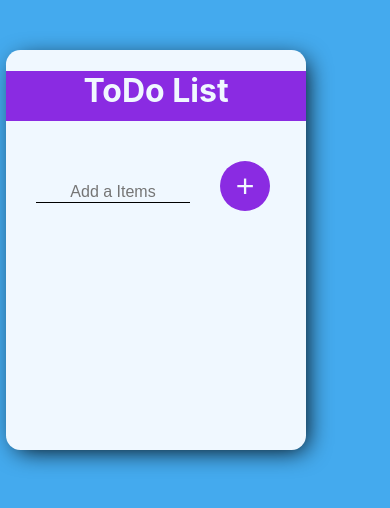
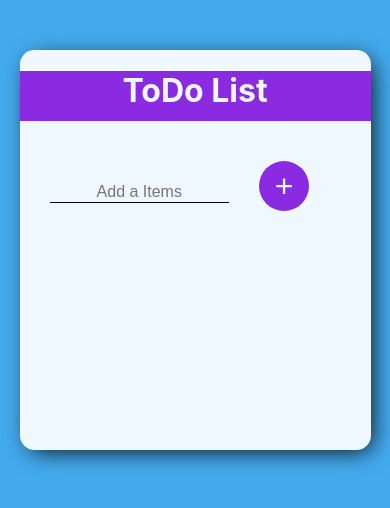
Before and after one commit to Hajarampatel/ToDoLIst, a React (Create React App) app: page / in a window 390 px wide. Shown: the top 508 px of the page. Built offline with nearby package versions, Linux system fonts and the light colour scheme.

Commit message:
Update index.css

```diff
--- a/src/index.css
+++ b/src/index.css
@@ -97,7 +97,7 @@ box-shadow: 5px 5px 15px -5px rgb(0, 0, 0, 0.3);
 
 
 @media (max-width: 768px) {
-  .main_div {
-    width: 80%;
+  .center_div {
+    width: 90%;
   }
 }
```
